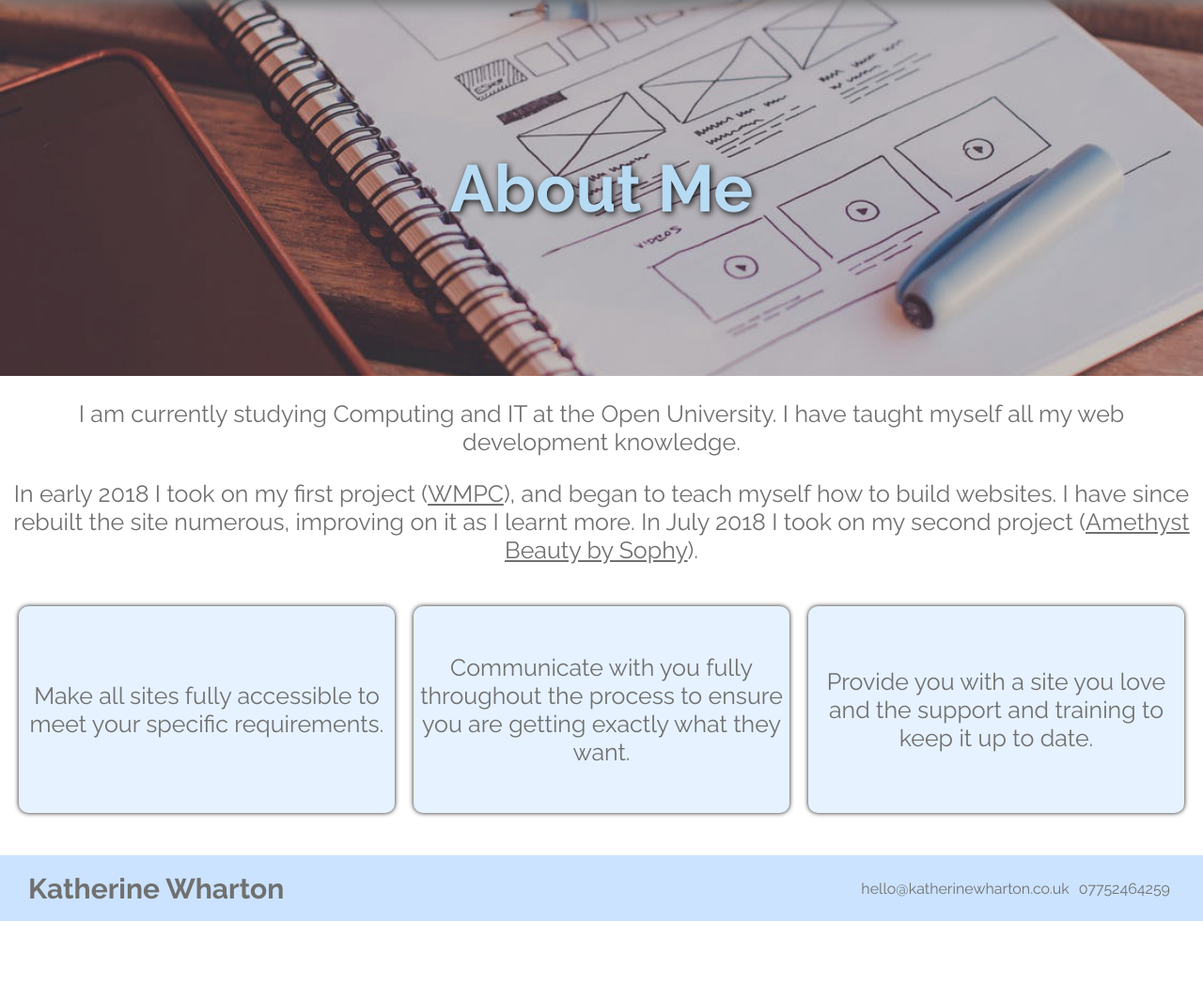
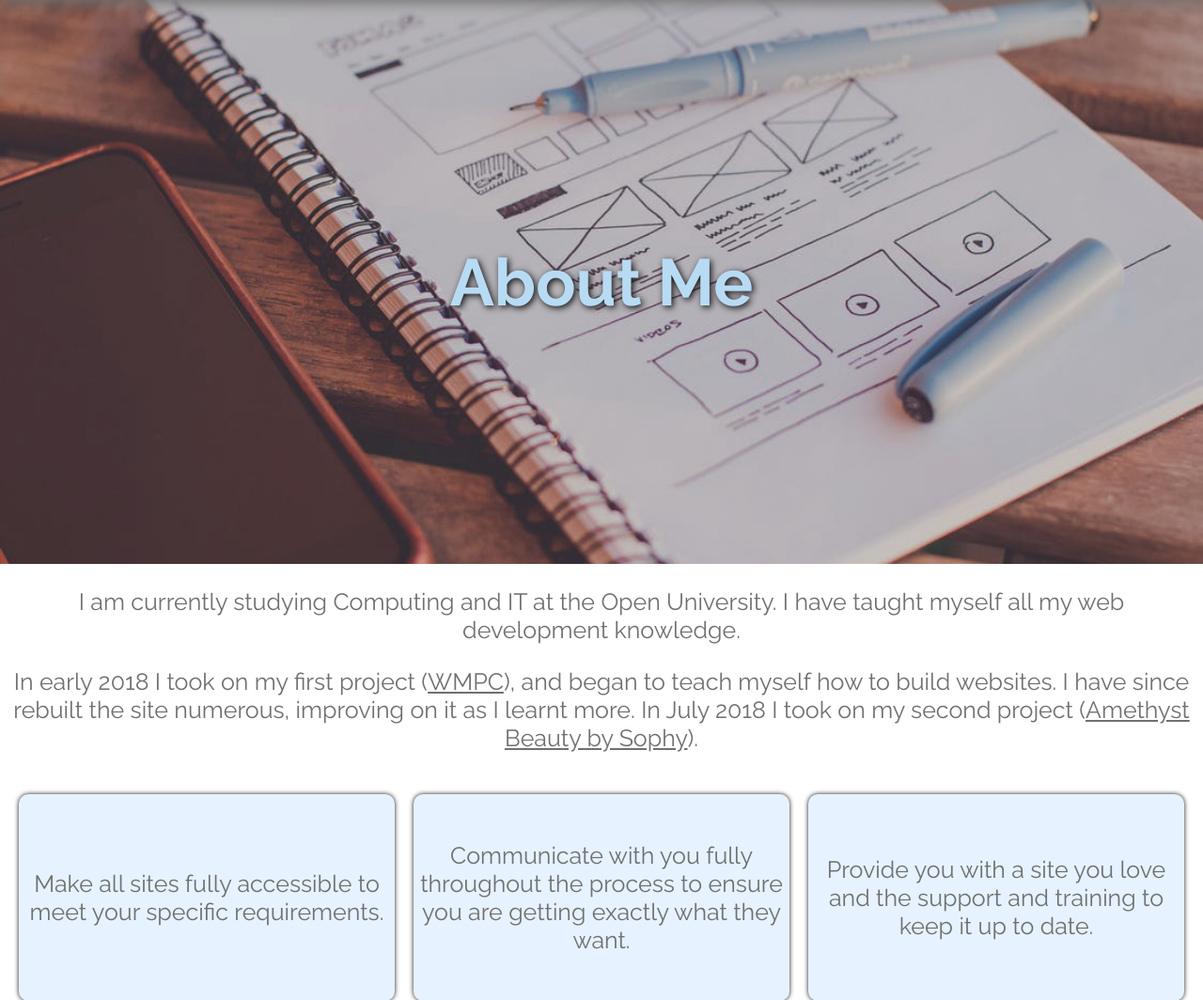
Before and after one commit to codeClimber24/codeClimber24.github.io, a PHP site: page /about.html in a window 1280 px wide. Shown: the part 110-1174 px from the top of the page at 94% size. Before the commit the page ends 1090 px from the top, so only its background shows below. Run offline with PHP 8.4, Linux system fonts and the light colour scheme.

Commit message:
height of title element

```diff
--- a/css/styles.css
+++ b/css/styles.css
@@ -254,7 +254,7 @@ h2 {
 
 @media (min-width: 600px) {
   .title {
-    min-height: 400px;
+    min-height: 600px;
   }
 
   h2 {
```
